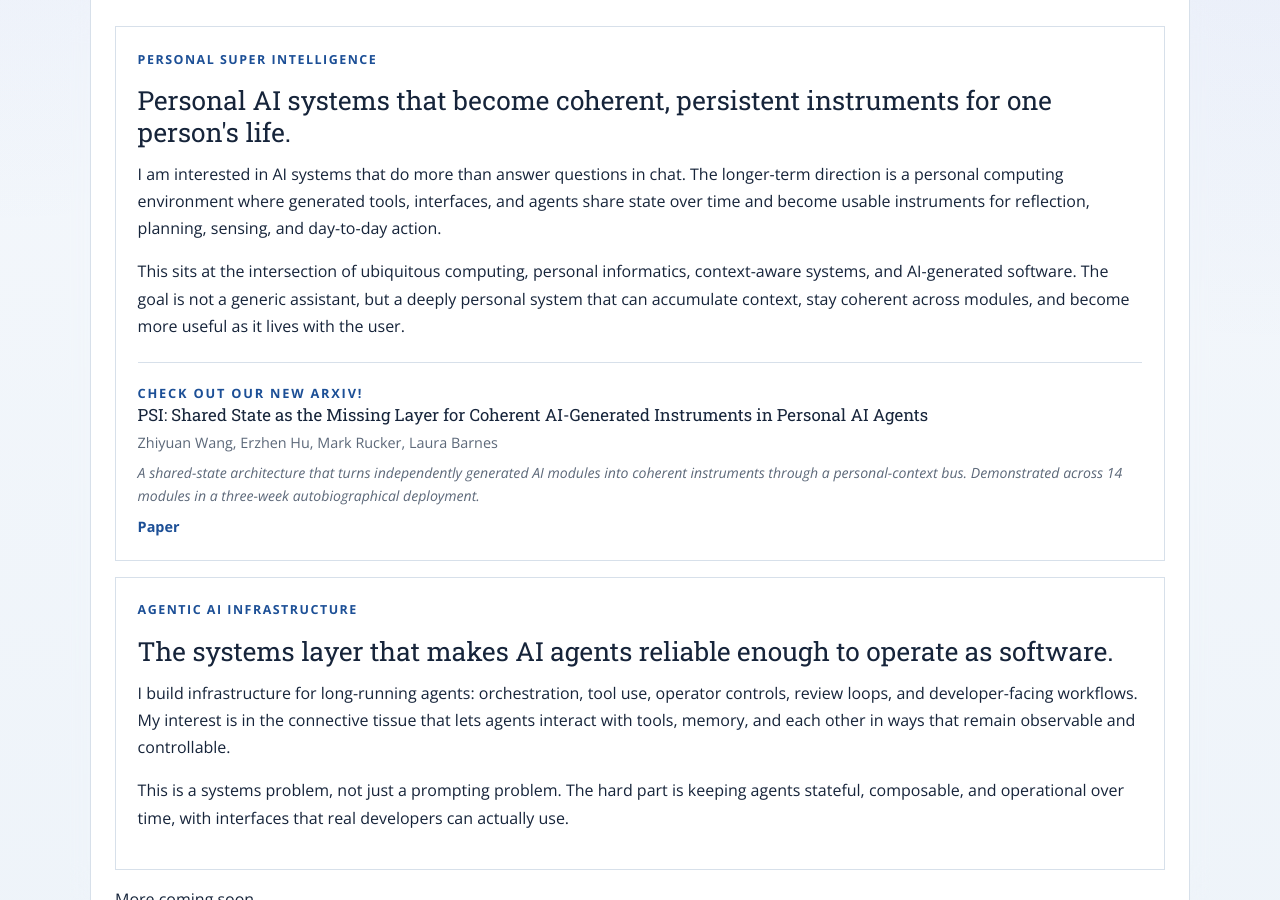
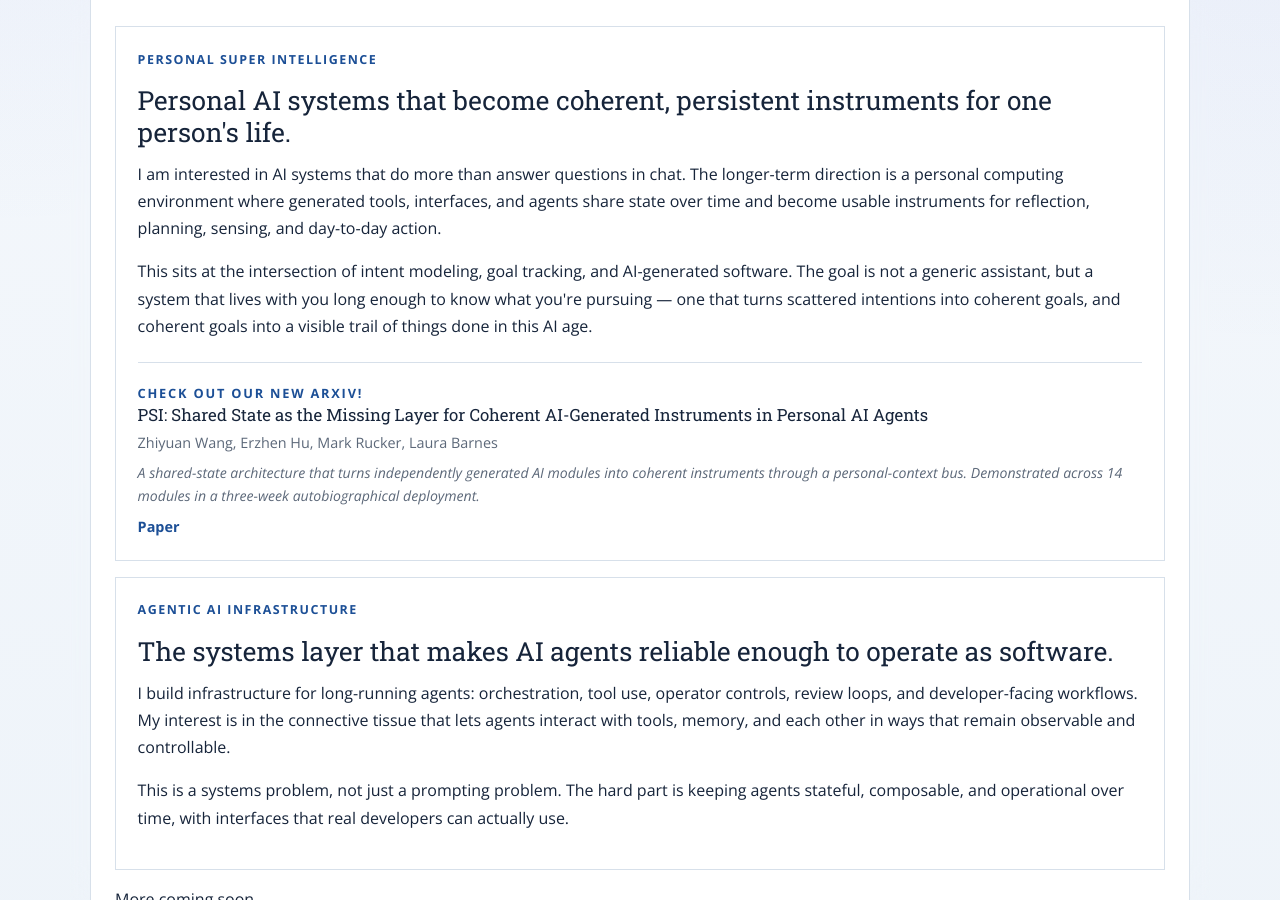
Before and after one commit to zzhiyuann/ryanwang.cc, a Jekyll site: the page built from ai-ventures.md, in a window 1280 px wide and 900 px high, scrolled down 310 px. Built offline with Jekyll 4.4.1, drawn with Linux system fonts in a browser that asks for light colours; a style sheet for code colours, icons or effects is not loaded.

Commit message:
Reframe PSI intro around intent, goals, and outcomes
Co-Authored-By: Claude Opus 4.7 (1M context) <noreply@anthropic.com>

```diff
--- a/ai-ventures.md
+++ b/ai-ventures.md
@@ -13,7 +13,7 @@ description: "Two venture directions: personal super intelligence and agentic AI
   <p class="section-kicker">Personal Super Intelligence</p>
   <h3>Personal AI systems that become coherent, persistent instruments for one person's life.</h3>
   <p>I am interested in AI systems that do more than answer questions in chat. The longer-term direction is a personal computing environment where generated tools, interfaces, and agents share state over time and become usable instruments for reflection, planning, sensing, and day-to-day action.</p>
-  <p>This sits at the intersection of ubiquitous computing, personal informatics, context-aware systems, and AI-generated software. The goal is not a generic assistant, but a deeply personal system that can accumulate context, stay coherent across modules, and become more useful as it lives with the user.</p>
+  <p>This sits at the intersection of intent modeling, goal tracking, and AI-generated software. The goal is not a generic assistant, but a system that lives with you long enough to know what you're pursuing — one that turns scattered intentions into coherent goals, and coherent goals into a visible trail of things done in this AI age.</p>
   <div class="pub-entry">
     <p class="publication-venue-short">Check out our new arXiv!</p>
     <h4 class="publication-title">PSI: Shared State as the Missing Layer for Coherent AI-Generated Instruments in Personal AI Agents</h4>
```
